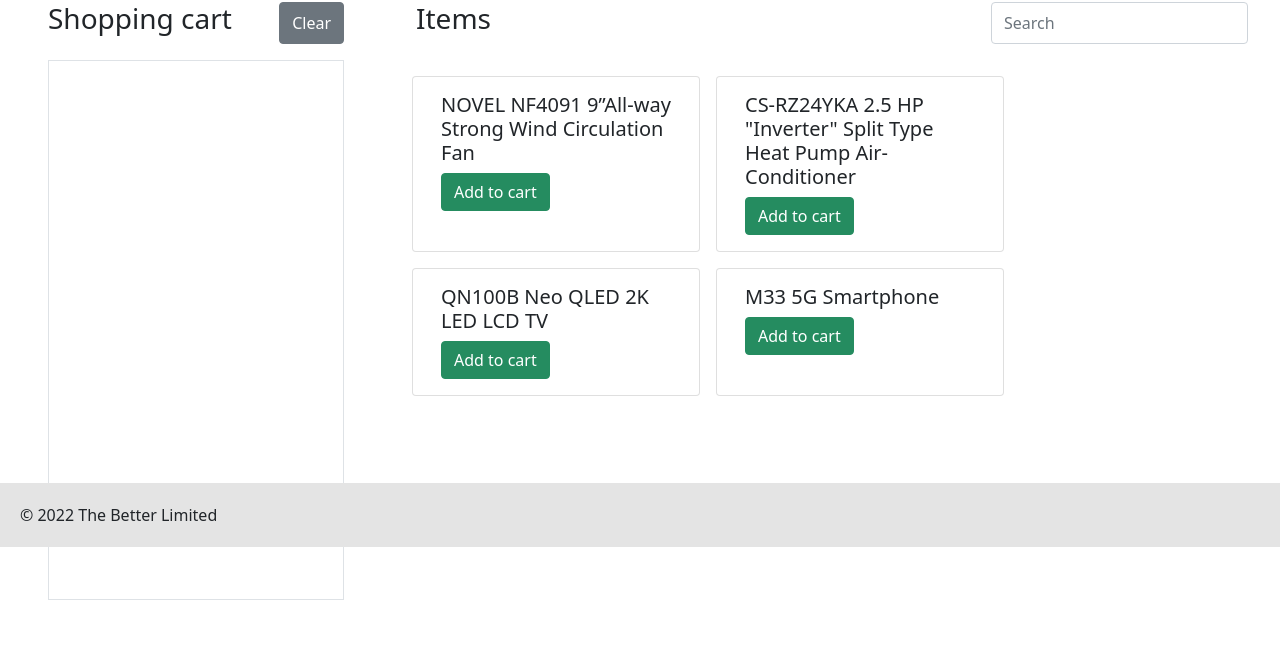
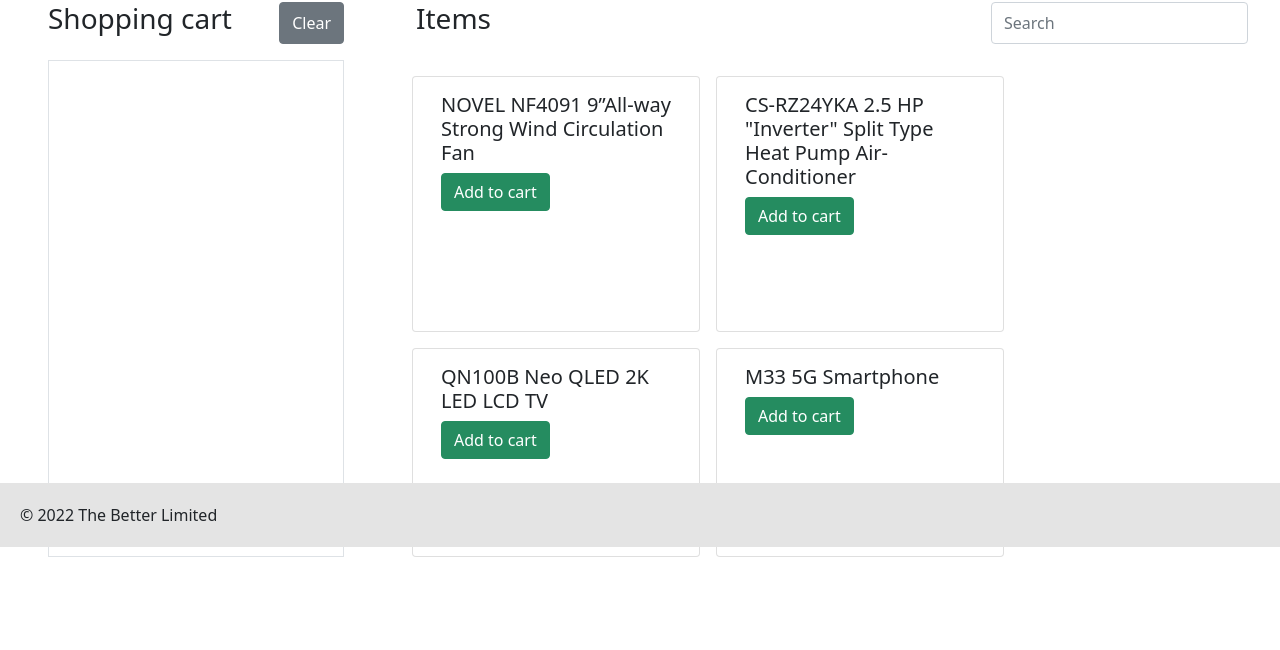
Before and after one commit to Ryuuu825/ITP4523M, a PHP site: page /pages/placeorder.php in a window 1280 px wide. Shown: the part 253-903 px from the top of the page. Before the commit the page ends 853 px from the top, so only its background shows below. Run offline with PHP 8.4, Linux system fonts and the light colour scheme; a user stored in the database is signed in; data comes from the database, SQL or seed files in the repository.

Commit message:
fix some bug

```diff
--- a/static/pages/manager/additem-result.php
+++ b/static/pages/manager/additem-result.php
@@ -101,15 +101,15 @@
         </div>
         <div class="mx-auto mt-5 border rounded p-3 border-3" style="width:40%">
             <div class="form-group mb-3">
-                <label for="id" class="mb-2">Item ID</label>
+                <label for="itemID" class="mb-2">Item ID</label>
                 <input type="text" id="itemID" disable readonly class="form-control" value="">
             </div>
             <div class="form-group mb-3">
-                <label for="itemname" class="mb-2">Item Name</label>
+                <label for="name" class="mb-2">Item Name</label>
                 <textarea type="textarea" id="name" disable readonly class="form-control"></textarea>
             </div>
             <div class="form-group mb-3">
-                <label for="itemprice" class="mb-2">Item Description</label>
+                <label for="desc" class="mb-2">Item Description</label>
                 <textarea type="textarea" disable readonly class="form-control" id="desc"></textarea>
             </div>
             <div class="form-group mb-3">
--- a/static/pages/manager/additems.php
+++ b/static/pages/manager/additems.php
@@ -109,7 +109,7 @@
         </div>
         <div class="mx-auto mt-5 border rounded p-3 border-3" style="width:40%">
             <div class="form-group mb-3">
-                <label for="itemname" class="mb-2">Item Name*</label>
+                <label for="name" class="mb-2">Item Name*</label>
                 <textarea type="text" class="form-control" id="name" name="itemName" style="resize:none" rows="2" required placeholder="Item Name"></textarea>
             </div>
             <div class="form-group mb-3">
@@ -121,10 +121,10 @@
                 <input type="number" class="form-control" id="qty" name="stockQuantity" required placeholder="Item Quantity">
             </div>
             <div class="form-group">
-                <label for="itemprice" class="mb-2 block">Price*</label>
+                <label for="price" class="mb-2 block">Price*</label>
                 <div class="input-group mb-3">
                     <span class="input-group-text">$</span>
-                    <input type="number" class="form-control" id="price" name="price" placeholder="price" required id="itemprice">
+                    <input type="number" class="form-control" id="price" name="price" placeholder="price" required>
                 </div>
             </div>
             <div>
--- a/static/pages/placeorder.php
+++ b/static/pages/placeorder.php
@@ -278,7 +278,7 @@
             <span class="h2 float-end mx-3"> $ <span id="price">0</span> </span>
             <span class="h2 float-end mx-3"> Total: </span>
         </div>
-        <div class="row w-100" style="height: 75vh" style="position: relative">
+        <div class="row w-100 mb-5 pb-5" style="height: 75vh" style="position: relative">
             <div class="col-3 h-100 mx-5" style="margin-left: 25px;">
                 <div
                     class="d-flex align-content-center justify-content-between mb-3"
@@ -292,12 +292,12 @@
                         >
                     </button>
                 </div>
-                <div class="border border-1" style="height:90%">
+                <div class="border border-1" style="height:90%; overflow-y:auto">
                     <ul class="list-group w-100 " id="cart">
                     </ul>
                 </div>
             </div>
-            <div class="col">
+            <div class="col h-100">
                 <div class="d-flex justify-content-between">
                     <h3>Items</h3>
                     <div class="d-flex" role="search">
@@ -312,7 +312,7 @@
                     </div>
                 </div>
 
-                <div class="row mt-4" id="items_list">
+                <div class="row mt-4" id="items_list" style="height:90%; overflow-y:auto">
 
                 <?php
                     $sql = "SELECT * FROM `Item`";
--- a/static/php/itemController.php
+++ b/static/php/itemController.php
@@ -63,7 +63,7 @@ if ($_SERVER['REQUEST_METHOD'] == "GET") {
     }
     $rc = mysqli_fetch_assoc($result);
     $nextid = $rc['nextid'];
-		$sql = "INSERT INTO item VALUES ('{$nextid}', '{$itemName}', '{$itemDescription}', '{$price}', '{$stockQuantity}')";
+		$sql = "INSERT INTO item VALUES ('{$nextid}', '{$itemName}', '{$itemDescription}', '{$stockQuantity}', '{$price}')";
 		$result = mysqli_query($conn, $sql);
 		if ($result) {
 			echo $nextid;
```
